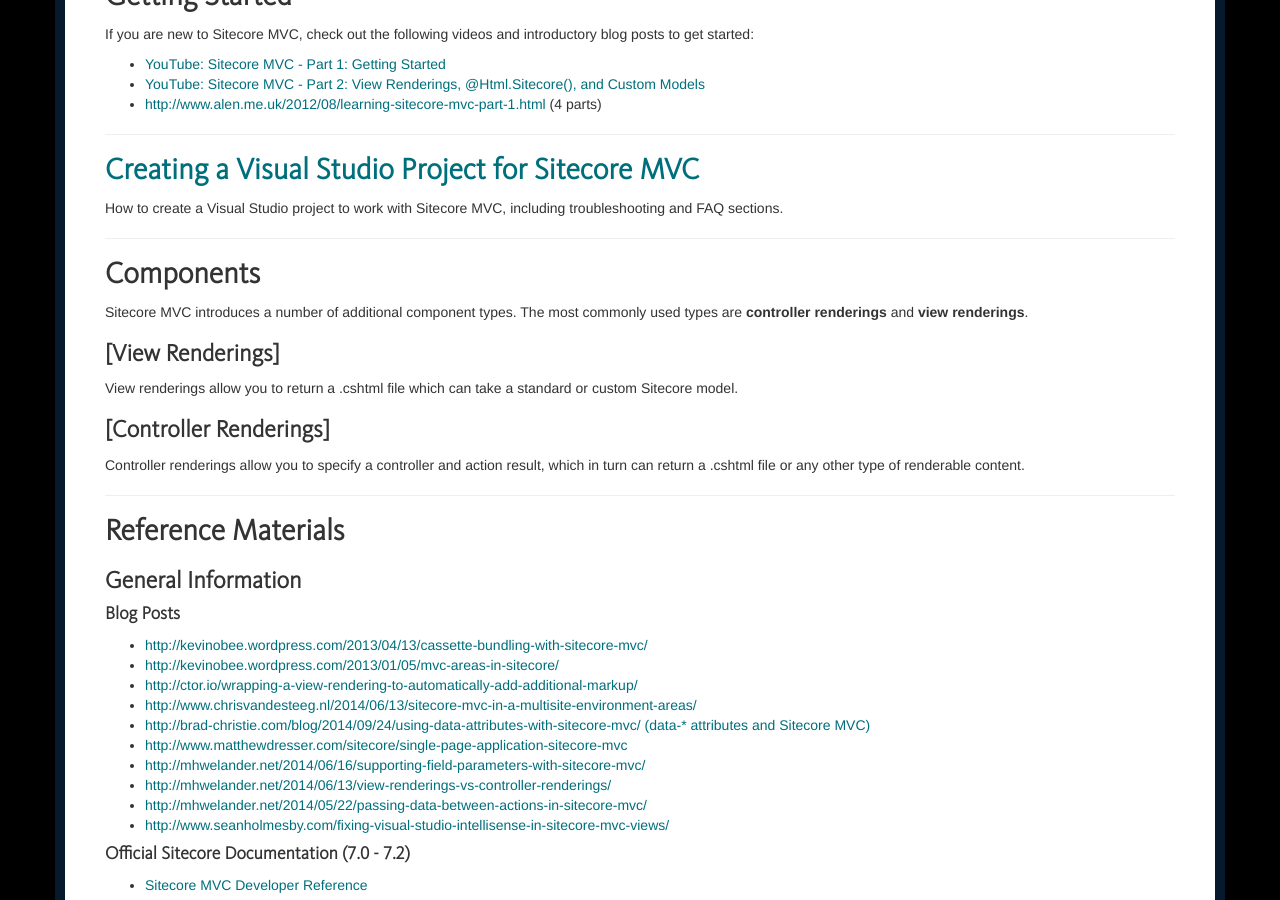
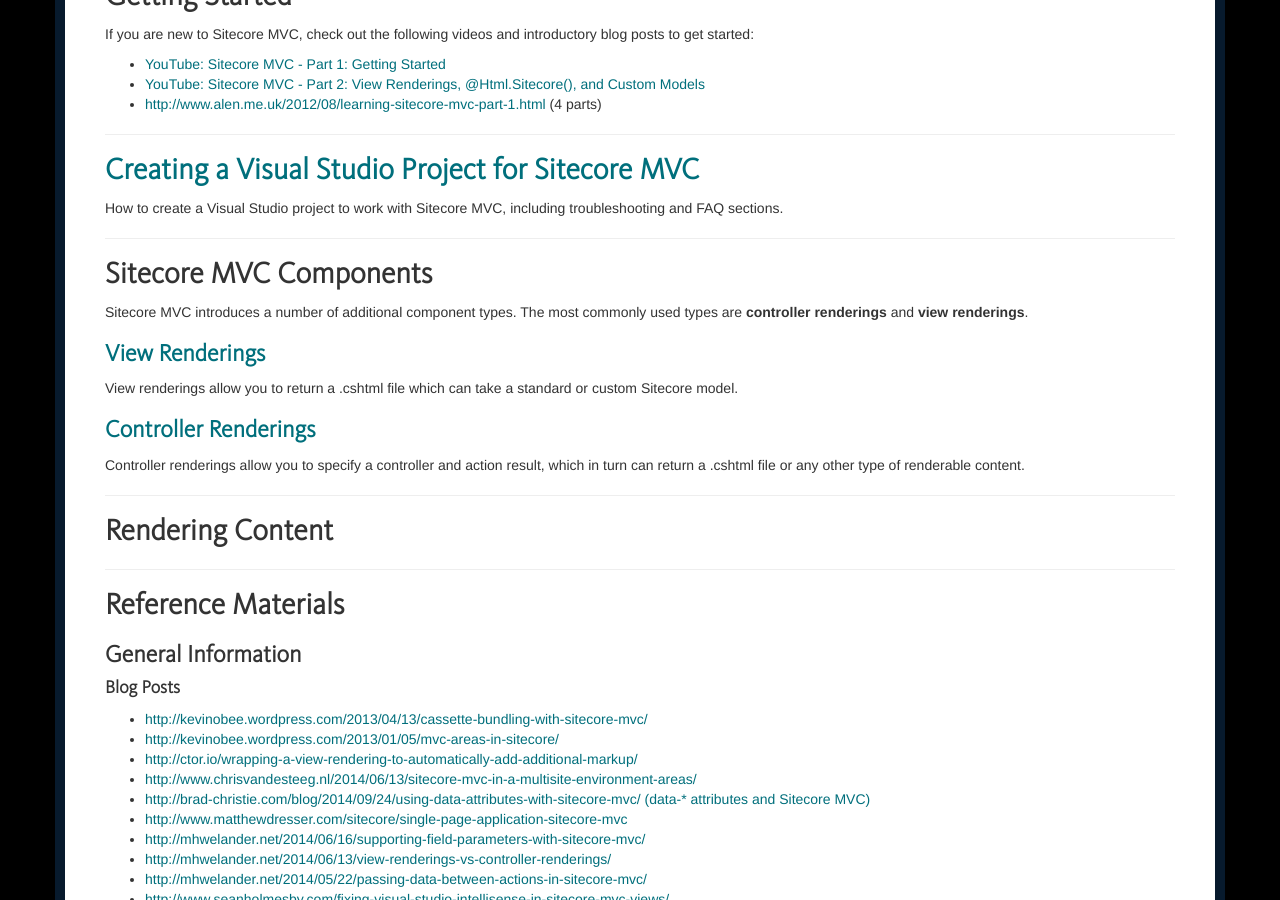
Before and after one commit to Sitecore-Community/docs, a Jekyll site: the page built from documentation/Sitecore MVC/index.md, in a window 1280 px wide and 900 px high, scrolled down 467 px. Built offline with Jekyll 4.4.1, drawn with Linux system fonts in a browser that asks for light colours; nearby versions of some CDN libraries.

Commit message:
Update index.md

```diff
--- a/documentation/Sitecore MVC/index.md
+++ b/documentation/Sitecore MVC/index.md
@@ -22,17 +22,21 @@
 
 ----------------------
 
-## Components
+## Sitecore MVC Components
 
 Sitecore MVC introduces a number of additional component types. The most commonly used types are **controller renderings** and **view renderings**.
 
-### [View Renderings]
+### [View Renderings]()
 
 View renderings allow you to return a .cshtml file which can take a standard or custom Sitecore model.
 
-### [Controller Renderings]
+### [Controller Renderings]()
 
 Controller renderings allow you to specify a controller and action result, which in turn can return a .cshtml file or any other type of renderable content.
+
+---------------------------
+
+## Rendering Content
 
 ---------------------------
 
```
